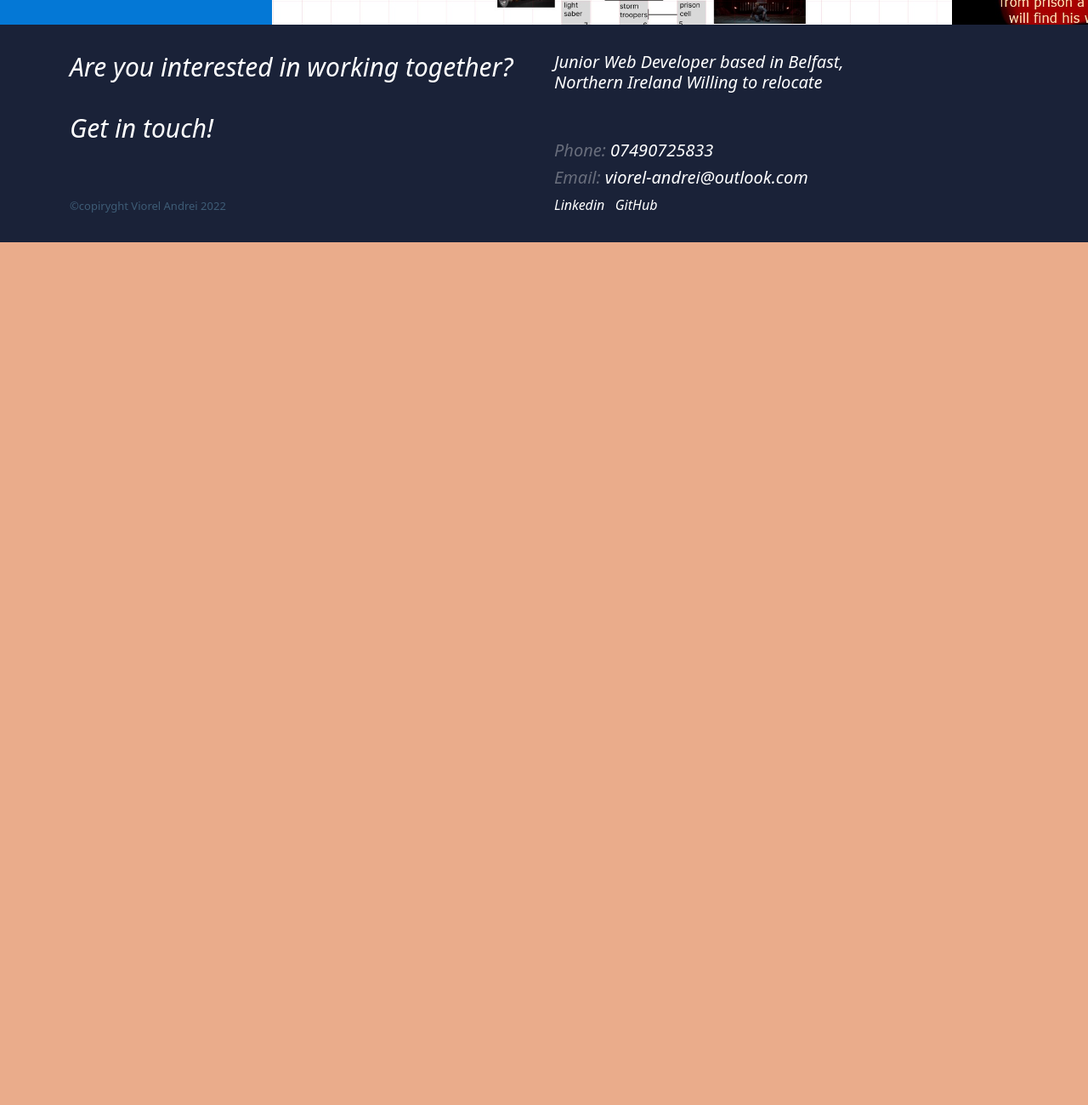
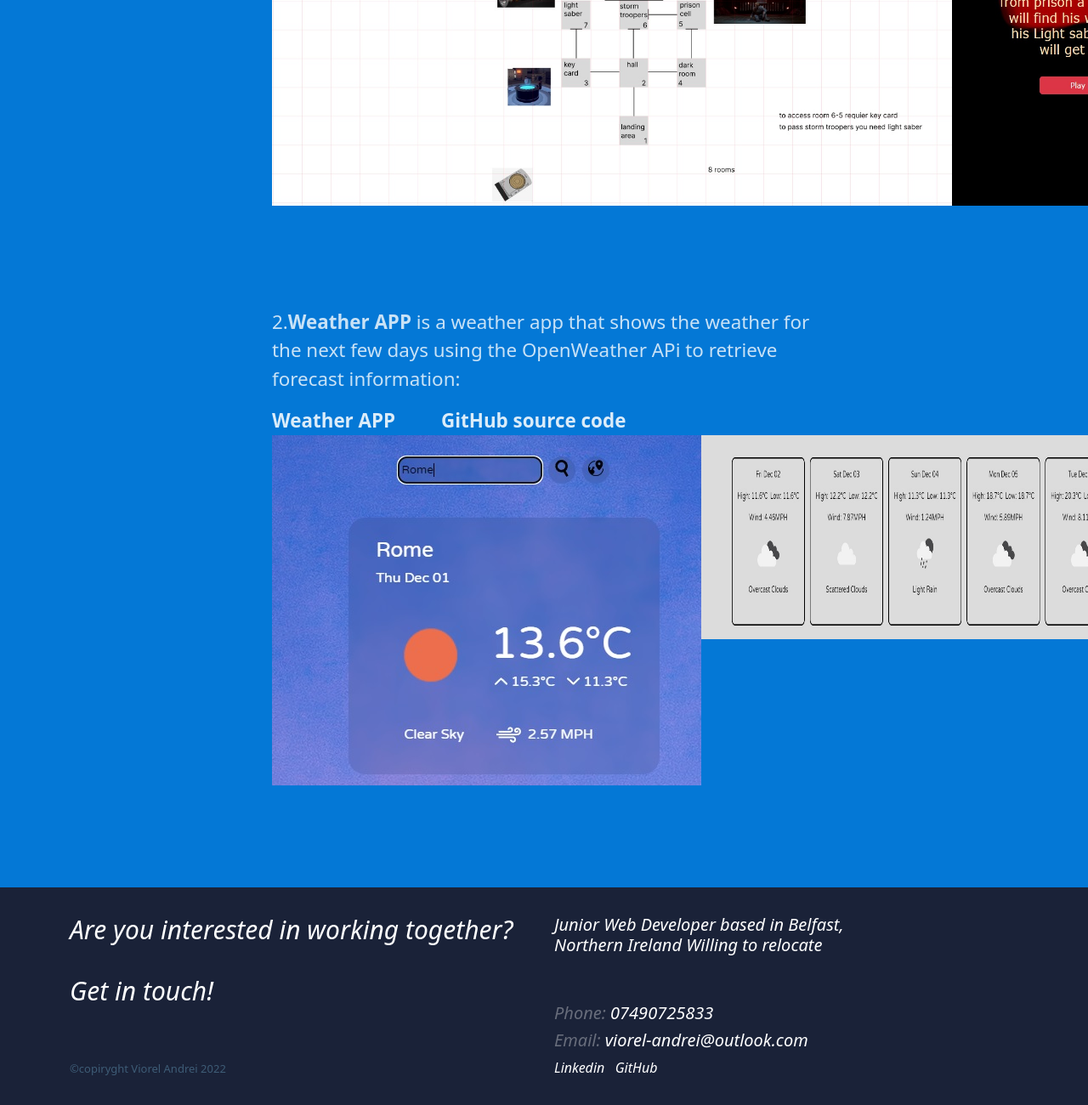
Before and after one commit to Dux-ping/Portfolio-Website, a plain HTML site: page project.html in a window 1280 px wide. Shown: the part 515-1815 px from the top of the page at 85% size. Before the commit the page ends 800 px from the top, so only its background shows below. Drawn offline with nearby package versions, Linux system fonts and the light colour scheme.

Commit message:
wheather app add to the Projects.

```diff
--- a/project.html
+++ b/project.html
@@ -61,6 +61,26 @@
             </div>
         </div>
 
+
+        <div class="junior4 content-fluid column d-flex justify-content-between text-left position-relative">
+            <div class="content-wrapper">
+                <div class="">
+
+                    <p style="color: #ffffffc8;">2.<strong>Weather APP</strong> is a weather app that shows the weather
+                        for the next few days using the OpenWeather APi to retrieve
+                        forecast information:</p>
+                    <a style="color: #ffffffdb;" href="https://rossw01.github.io/react-weather-app/"
+                        target="_blank"><strong>Weather APP</strong></a>
+                    <a class="p-5" style="color: #ffffffdb;" href="https://github.com/rossw01/react-weather-app"
+                        target="_blank"><strong>GitHub source code</strong></a>
+                    <div style="display: flex;">
+                        <img src="weather app screen.jpg" alt="Weather APP" style="max-width:50rem;">
+                        <img src="weather app screen2.jpg" alt="Weather APP" style="max-width:80%; max-height: 15rem">
+                    </div>
+                </div>
+            </div>
+        </div>
+
         <!-- FOOTER -->
         <footer class="footer2" class="d-flex justify-content-between text-dark text-left position-relative">
             <div class="container">
@@ -86,7 +106,6 @@
             </div>
         </footer>
 
-
 </body>
 
 </html>
--- a/styles.css
+++ b/styles.css
@@ -4,21 +4,23 @@
   }
 }
 
-* body {
-  background-color: #eaac8b;
+body {
+  background-color: #0478d6;
 }
 
-.section3 {
+/* .section3 {
+  display: flex;
+  margin: auto;
+  background-color: #0478d6;
+  max-width: 100%;
+  height: 100vh;
+} */
+
+/* .section4 {
   max-width: 100%;
   height: 100vh;
   background-color: #0478d6;
-}
-
-.section4 {
-  max-width: 100%;
-  height: 100vh;
-  background-color: #0478d6;
-}
+} */
 
 .container {
   flex-direction: column-reverse;
@@ -50,12 +52,7 @@
 }
 
 #vader {
-  background-image: linear-gradient(
-      to bottom,
-      rgb(43, 157, 165),
-      rgba(131, 231, 224, 0.202)
-    ),
-    url("vio3.jpg");
+  background-image: linear-gradient(to bottom, rgb(43, 157, 165), rgba(131, 231, 224, 0.202)), url("vio3.jpg");
 
   max-width: 100%;
   height: 100vh;
@@ -168,7 +165,7 @@ li:hover:after {
 }
 
 .footer2 {
-  position: absolute;
+  position: relative;
   bottom: 0;
   right: 0;
   left: 0;
```
Also changed, not shown: index.html (+3 -3 lines), index.js (deleted), textexxttt.html (deleted), vio3.jpg, weather app screen.jpg (added), weather app screen2.jpg (added).
